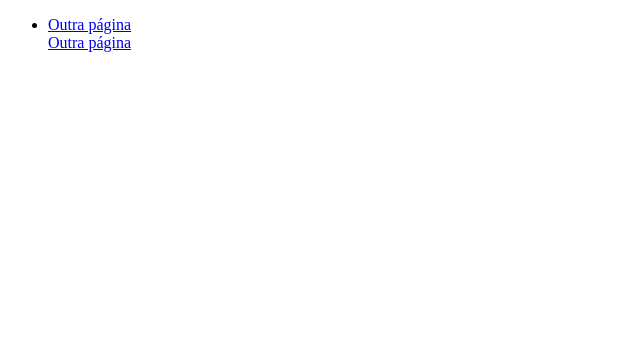
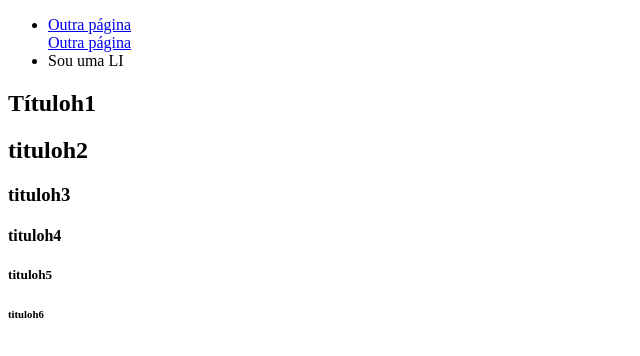
Before and after one commit to MikeMacCav/html, a plain HTML site: page index.html in a window 1280 px wide. Shown: the whole page, without its empty margins (0-640 px from the left). Drawn offline with Linux system fonts and the light colour scheme.

Commit message:
Criado a terceira página e títulos

```diff
--- a/index.html
+++ b/index.html
@@ -12,9 +12,22 @@
                 <li>
                     <a href="outraPagina.html">Outra página</a></li>
                     <a href="TerceiraPagina.html">Outra página</a></li>
+                    <li>Sou uma LI</li>
             </ul>
 
         </nav>
     </header>
+    <main>
+        <section>
+            <div>
+                <h1>Títuloh1</h1>
+                <h2>tituloh2</h2>
+                <h3>tituloh3</h3>
+                <h4>tituloh4</h4>
+                <h5>tituloh5</h5>
+                <h6>tituloh6</h6>
+            </div>
+        </section>
+    </main>
 </body>
 <html>
```
